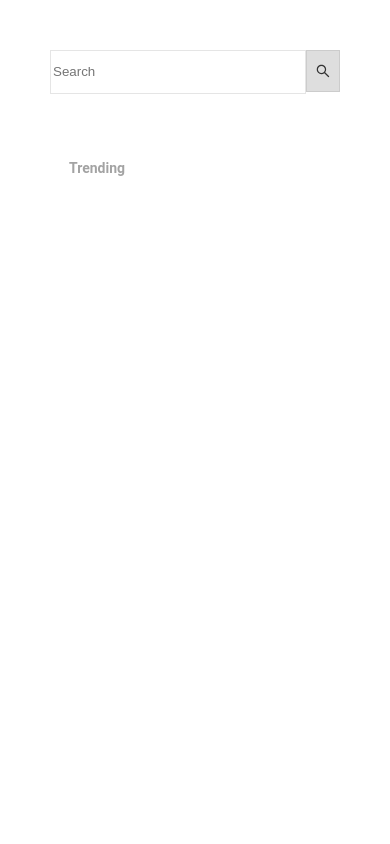
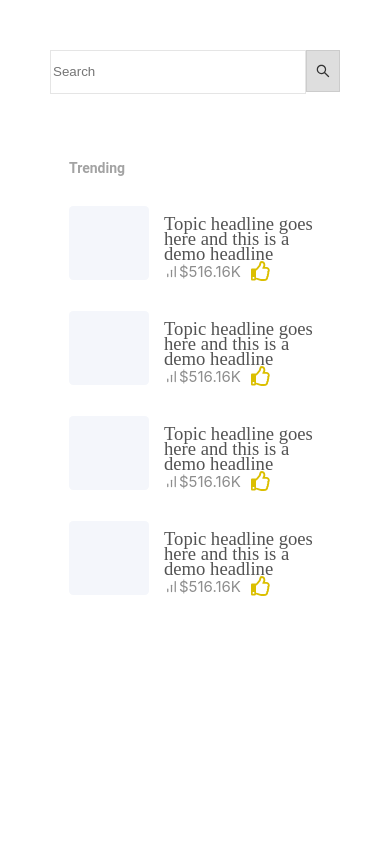
Before and after one commit to ParkJu-hong/onepick, a React (Create React App) app: page / in a window 390 px wide. Both pictures are taken after a click on the element 352 px from the left and 36 px from the top of the page. Shown: the top 844 px of the page. Built offline with nearby package versions, Linux system fonts and the light colour scheme.

Commit message:
mobile search recommand 퍼블리싱

```diff
--- a/src/components/Header.js
+++ b/src/components/Header.js
@@ -177,6 +177,9 @@ const Main = styled.div`
                             line-height: 16px;
                             color: #A3A3A3;
                         }
+                        .moblile__search__recommend__section__info {
+                            margin-top: 20px;
+                        }
                     }
                 }
             }
@@ -238,7 +241,6 @@ function Header() {
                             <div className="search__recommend__section__info__title">Trending</div>
                             <div className="search__recommend__section__info">
                                 {recommendedKeywords.map((recommendedKeyword, index) => (
-                                    // <div key={index}>{recommendedKeyword}</div>
                                     <RecommandCard key={index} />
                                 ))}
                             </div>
@@ -266,8 +268,7 @@ function Header() {
                             <div className="moblile__search__recommend__section__info__title">Trending</div>
                             <div className="moblile__search__recommend__section__info">
                                 {recommendedKeywords.map((recommendedKeyword, index) => (
-                                    // <div key={index}>{recommendedKeyword}</div>
-                                    <RecommandCard key={index} />
+                                    <div style={{ marginTop: '30px'}}><RecommandCard key={index} /></div>
                                 ))}
                             </div>
                         </div>
--- a/src/components/RecommandCard.js
+++ b/src/components/RecommandCard.js
@@ -35,13 +35,48 @@ const Main = styled.div`
             }
             .recommand__card__info__right__bottom {
                 display: flex;
+                .fibarchart {
+                    display: flex;
+                    align-items: center;
+                    color: #8D8D8D;
+                    font-size: 8px;
+                }
+                .faregtumbsup {
+                    margin-left: 10px;
+                    font-size: 10px;
+                }
             }
         }
     }
 
     @media screen and (max-width: 768px) {
         .recommand__card__info__section {
-            display: none;
+            margin: 0px;
+            .recommand__card__info__left {
+                flex: 0.5;
+                .recommand__card__info__left__box {
+                    width: 80px;
+                    height: 74px;
+                }
+            }
+            .recommand__card__info__right {
+                .recommand__card__info__right__top {
+                    margin-top: 10px;
+                    font-size: 18.65px;
+                }
+
+                .recommand__card__info__right__bottom {
+                    .fibarchart {
+                        font-size: 15px;
+                    }
+                    .faregtumbsup{
+                        display: flex;
+                        justify-content: center;
+                        align-items: center;
+                        font-size: 20px;
+                    }
+                }
+            }
         }
     }
 `;
@@ -58,8 +93,8 @@ function RecommandCard() {
                         Topic headline goes here and this is a demo headline
                     </div>
                     <div className="recommand__card__info__right__bottom">
-                        <div style={{ display: 'flex', alignItems: 'center', color: '#8D8D8D', fontSize: '8px' }}><FiBarChart /> <div>$516.16K</div></div>
-                        <div style={{ marginLeft: '10px' }}><FaRegThumbsUp color={'#DBBF00'} size={10} /></div>
+                        <div className="fibarchart"><FiBarChart /> <div>$516.16K</div></div>
+                        <div className="faregtumbsup"><FaRegThumbsUp color={'#DBBF00'} /></div>
                     </div>
                 </div>
             </div>
```
